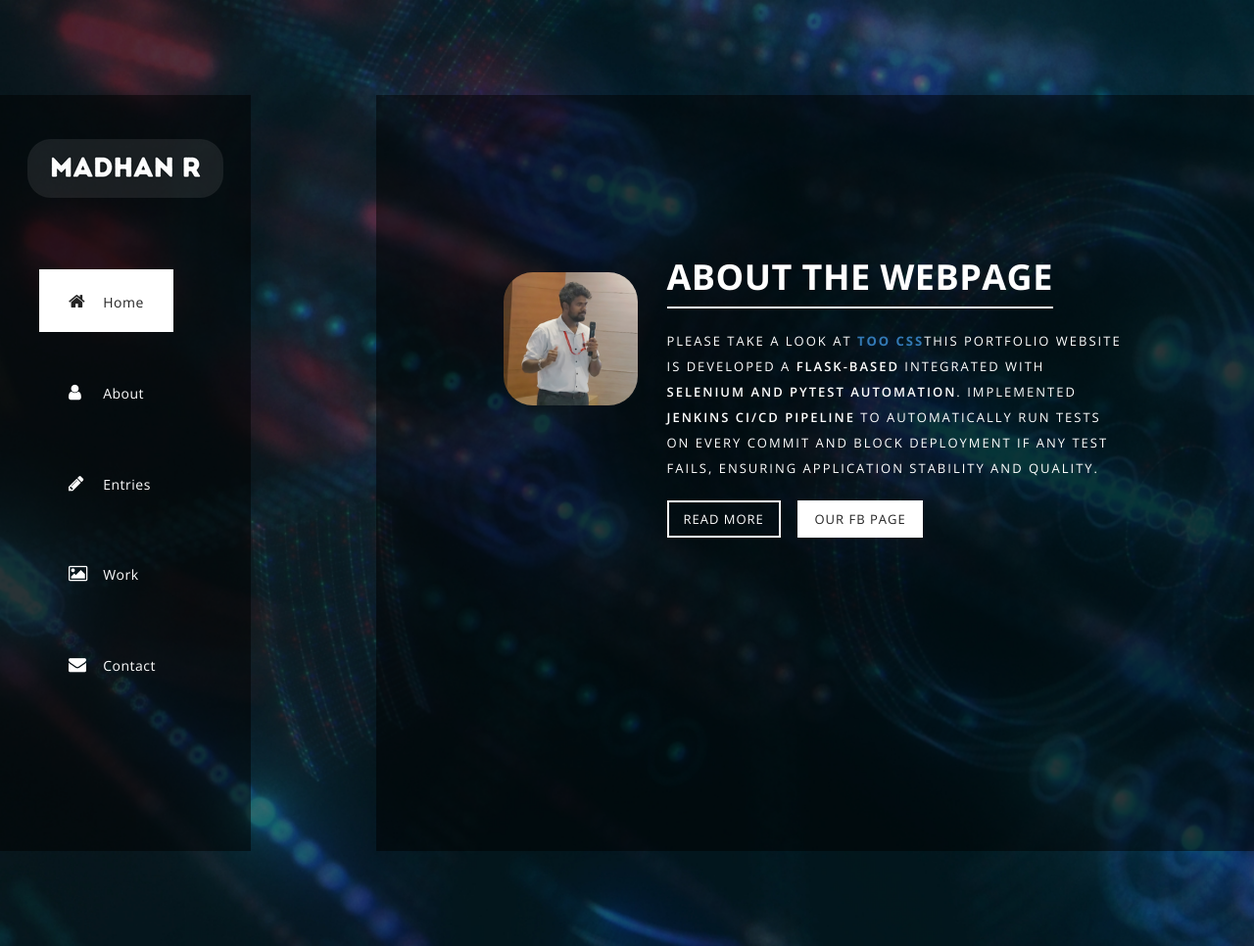
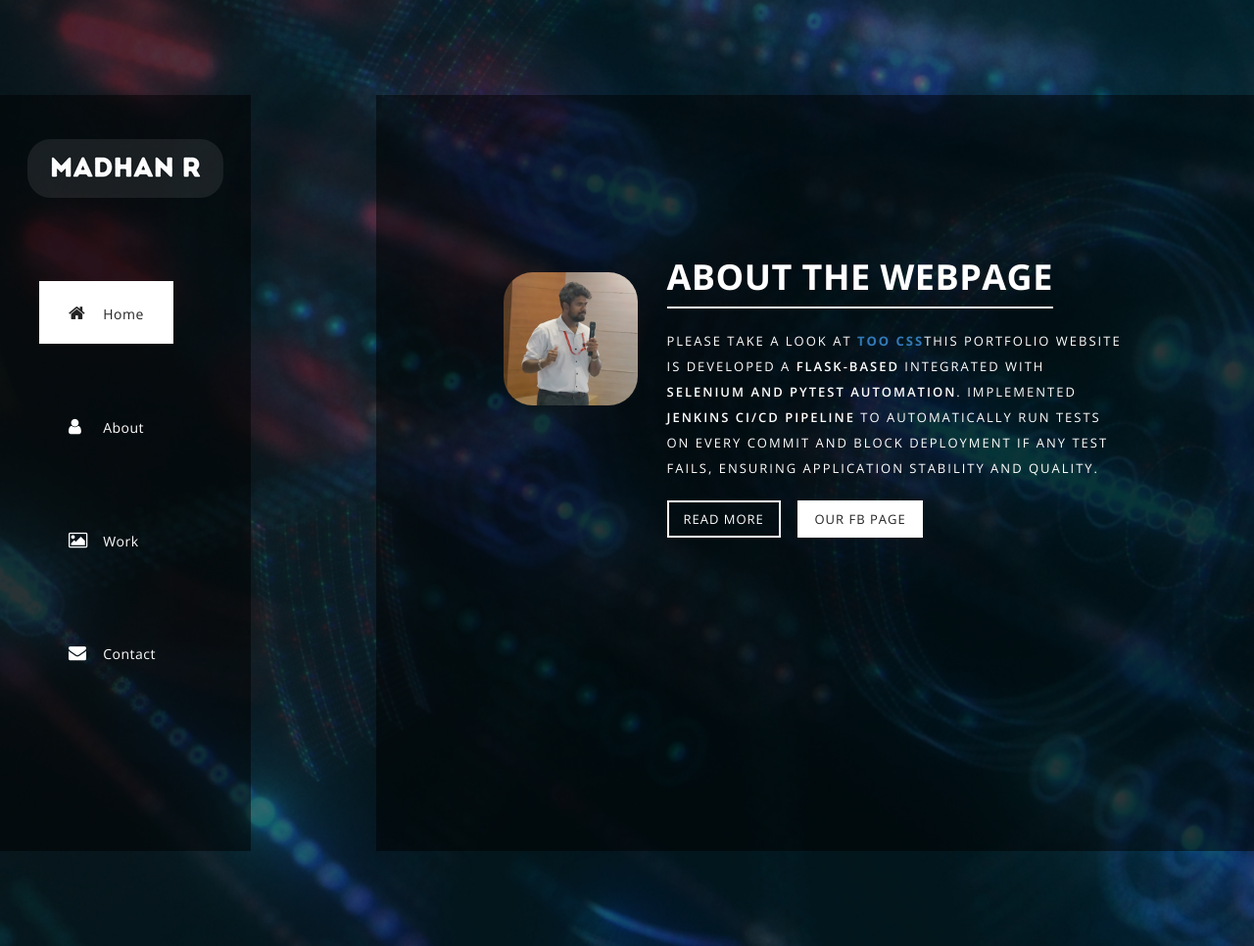
Before and after one commit to Madhan-2004/Portfolio, a Flask app: page / in a window 1280 px wide. Shown: the whole page at 98% size. Run offline with Flask 3, Linux system fonts and the light colour scheme; some libraries are stand-ins or nearby versions.

Commit message:
files updated

```diff
--- a/app/templates/index.html
+++ b/app/templates/index.html
@@ -44,7 +44,7 @@ https://templatemo.com/tm-512-moonlight
           <ul>
             <li><a href="#1"><i class="fa fa-home"></i> <em>Home</em></a></li>
             <li><a href="#2"><i class="fa fa-user"></i> <em>About</em></a></li>
-            <li><a href="#3"><i class="fa fa-pencil"></i> <em>Entries</em></a></li>
+            <!--<li><a href="#3"><i class="fa fa-pencil"></i> <em>Entries</em></a></li>-->
             <li><a href="#4"><i class="fa fa-image"></i> <em>Work</em></a></li>
             <li><a href="#5"><i class="fa fa-envelope"></i> <em>Contact</em></a></li>
           </ul>
@@ -74,7 +74,7 @@ https://templatemo.com/tm-512-moonlight
                             <h2>About Me</h2>
                             <p>As a dedicated software developer, specialized in Python, Java, GitHub and MySQL, with over 200 coding problems solved on LeetCode. My passion for logical thinking and problem-solving drives my pursuit of excellence.</p>
                             <p>Have three years of experience as the Advisor lead tech of "Manavar Manram - SF" at PSGCAS, designing and executing 12+ events. My skills in Photoshop, Canva, and video editing have been key to creating impactful content. </p>
-                            <p>Organized three major inter-college and intra-college events at PSGCAS, engaging over 300 participants and 30+ volunteers, earning positive feedback for seamless execution.</p>
+                            <!--<p>Organized three major inter-college and intra-college events at PSGCAS, engaging over 300 participants and 30+ volunteers, earning positive feedback for seamless execution.</p>-->
                             <p>Served as the Chairperson of the Department of IT at PSGCAS, where I lead and inspire my peers. My experience in managing large teams and complex projects has prepared me to excel in challenging environments.</p>
                             <p>Eager to leverage my technical skills, leadership experience, and problem-solving abilities, am committed to building a successful career in software development.</p>
                             <div class="main-btn"><a href="#4">Read More</a></div>
```
